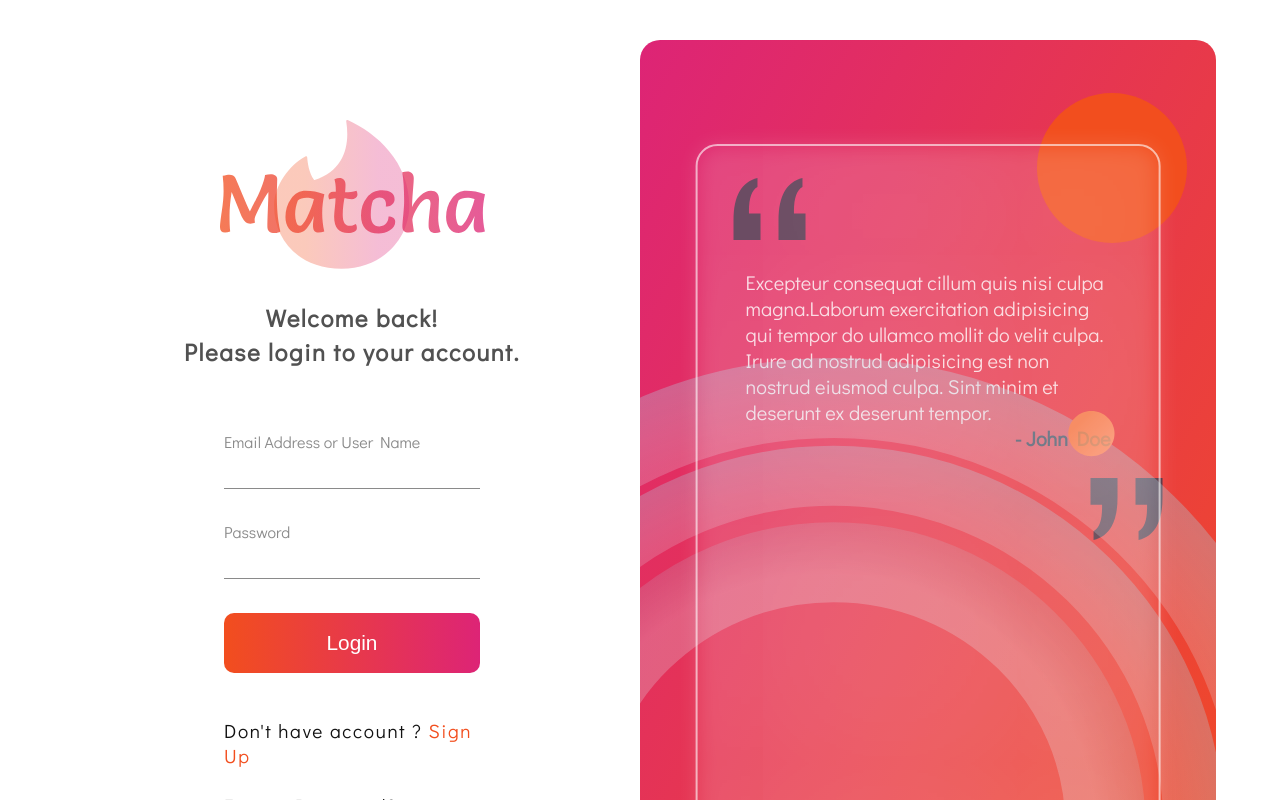
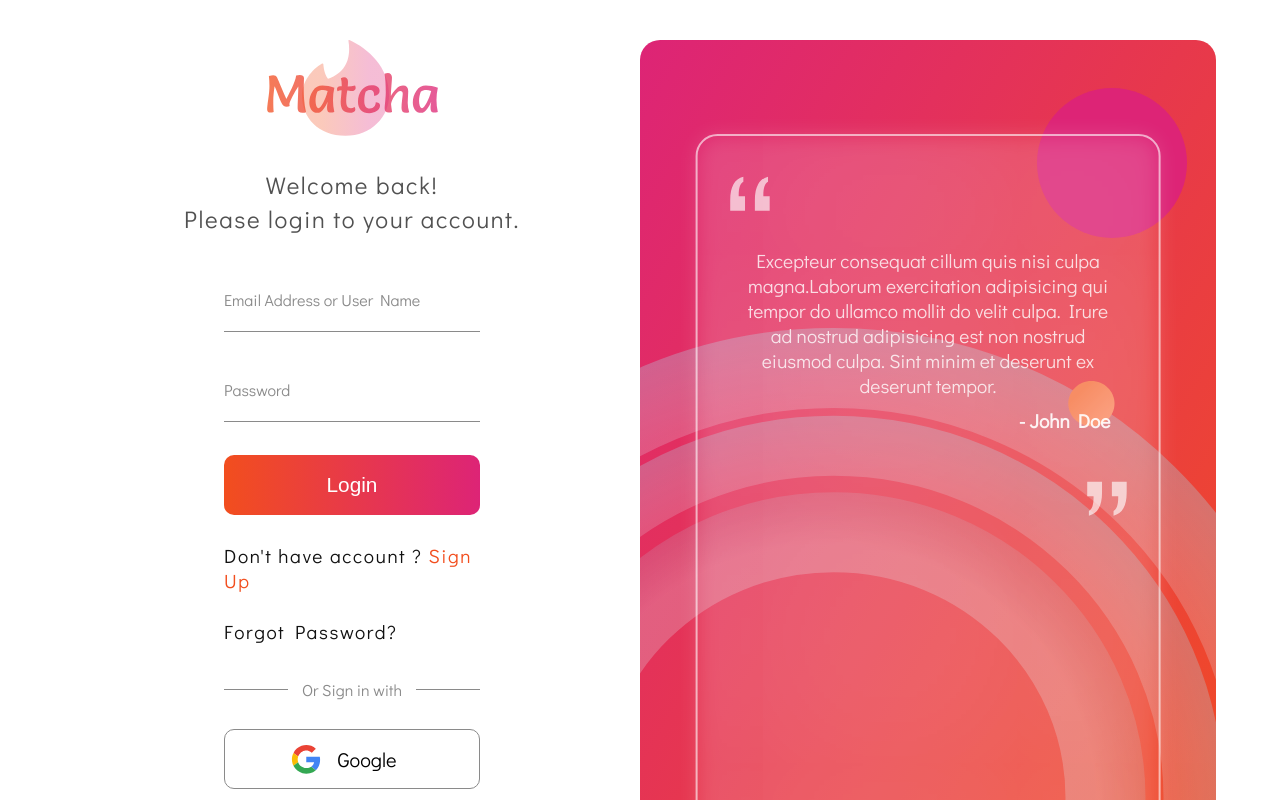
Before and after one commit to yabakhar/matcha, a React (Create React App) app in the folder client/: page / in a window 1280 px wide. Shown: the top 800 px of the page. Built offline with nearby package versions, Linux system fonts and the light colour scheme.

Commit message:
restyle login page

```diff
--- a/client/src/components/forms/LoginForm.style.js
+++ b/client/src/components/forms/LoginForm.style.js
@@ -1,18 +1,20 @@
 import styled from 'styled-components';
+import { FormStyle } from './input.style';
 export const LoginFormStyle = styled.div`
     width: 100%;
     height: 100%;
     display: flex;
     flex-flow: column nowrap;
     align-items: center;
+    justify-content: space-around;
     padding: 2rem;
     h1 {
         width: 100%;
+        flex: 1 1 10%;
         color: ${(props) => props.theme.colors.title};
-        font-whieght: lighter;
+        font-weight: lighter;
         font-size: 1.5rem;
         letter-spacing: 0.1rem;
-        height: 100px;
         line-height: 140%;
         display: flex;
         flex-flow: column wrap;
@@ -22,10 +24,10 @@
 
 export const HelpersStyle = styled.div`
     width: 50%;
+    flex: 1 1 10%;
     display: flex;
     flex-flow: column nowrap;
     align-items: start;
-    margin-top: 2rem;
     p {
         font-size: 1.2rem;
         letter-spacing: 0.1rem;
@@ -44,9 +46,9 @@
     display: flex;
     flex-flow: column nowrap;
     align-items: center;
-
+    justify-content: space-around;
+    flex: 1 1 30%;
     .social {
-        margin-top: 1rem;
         width: 50%;
         height: 50px;
         display: flex;
@@ -58,7 +60,6 @@
             text-align: center;
             width: 50%;
             z-index: 10;
-            /* display: none; */
             background: white;
         }
         position: relative;
@@ -72,9 +73,7 @@
         }
     }
     .google {
-        margin: 1rem 0;
         width: 50%;
-        /* background-color: #4285f4; */
         height: 60px;
         display: flex;
         justify-content: center;
@@ -90,3 +89,8 @@
         }
     }
 `;
+
+export const LoginStyle = styled(FormStyle)`
+    flex: 1 1 40%;
+    padding: 1rem 0;
+`;
--- a/client/src/components/forms/LoginFrom.js
+++ b/client/src/components/forms/LoginFrom.js
@@ -1,10 +1,10 @@
-import { LoginFormStyle, HelpersStyle, FooterStyle } from './LoginForm.style';
 import {
-    FormGroupStyle,
-    FormFieldStyle,
-    FormLabelStyle,
-    FormStyle,
-} from './input.style';
+    LoginFormStyle,
+    HelpersStyle,
+    FooterStyle,
+    LoginStyle,
+} from './LoginForm.style';
+import { FormGroupStyle, FormFieldStyle, FormLabelStyle } from './input.style';
 import useForm from '../../Hooks/useForm';
 import { ReactComponent as Google } from '../../assets/icons/Google.svg';
 
@@ -13,15 +13,13 @@
         console.log('Callback function when form is submitted!');
         console.log('Form Values ', values);
     };
-
-    //Custom hook call
     const { handleChange, values, errors, handleSubmit } = useForm(formLogin);
     return (
         <LoginFormStyle>
             <h1>
                 <span> Welcome back! </span>Please login to your account.
             </h1>
-            <FormStyle onSubmit={handleSubmit}>
+            <LoginStyle onSubmit={handleSubmit}>
                 <FormGroupStyle>
                     <FormFieldStyle
                         type="email"
@@ -44,7 +42,7 @@
                     {/* {errors.password && <h3>{errors.password}</h3>} */}
                 </FormGroupStyle>
                 <input type="submit" value="Login" className="submit" />
-            </FormStyle>
+            </LoginStyle>
             <HelpersStyle>
                 <p>
                     Don't have account ?{' '}
--- a/client/src/components/forms/input.style.js
+++ b/client/src/components/forms/input.style.js
@@ -2,7 +2,6 @@
 export const FormGroupStyle = styled.div`
     height: 80px;
     position: relative;
-    padding: 15px 0 0;
     margin-top: 10px;
     width: 50%;
 `;
--- a/client/src/components/layout/RightSide.style.js
+++ b/client/src/components/layout/RightSide.style.js
@@ -1,11 +1,13 @@
 import styled from 'styled-components';
 export const RightSideStyle = styled.div`
-    /* flex: 0 0 50%; */
-    width: 50%;
+    flex: 1 1 50%;
     height: 100%;
     position: relative;
     border-radius: 20px;
     background: ${(props) => props.theme.background.secondary};
+    display: flex;
+    align-items: center;
+    justify-content: center;
     &::before {
         content: '';
         position: absolute;
@@ -50,16 +52,13 @@
     position: absolute;
     top: 5%;
     right: 5%;
-    background: ${(props) => props.theme.colors.primary};
+    /* background: rgba(255, 255, 255, 0.8); */
+    background: ${(props) => props.theme.colors.secondary};
 `;
 
 export const Content = styled.div`
-    position: absolute;
-    width: 80%;
+    flex: 0 0 80%;
     height: 80%;
-    top: 50%;
-    left: 50%;
-    transform: translate(-50%, -50%);
     display: flex;
     flex-flow: column nowrap;
     padding: 2rem;
@@ -68,38 +67,47 @@
         width: 100%;
         flex: 0 0 50%;
         display: flex;
-        flex-flow: row wrap;
+        flex-flow: column nowrap;
         justify-content: space-around;
         .text {
+            height: 70%;
             padding: 1rem;
-            margin-top: 1.5rem;
+            /* margin-top: 1.5rem; */
             display: flex;
-            flex-flow: column wrap;
+            flex-flow: column nowrap;
             color: rgba(255, 255, 255, 0.8);
-            font_size: 1.5rem;
+            font-size: 1.2rem;
+            p {
+                flex: 0 0 80%;
+                text-align: center;
+                display: flex;
+                align-items: center;
+            }
             strong {
+                font-size: 1.2rem;
                 display: flex;
                 justify-content: flex-end;
-                color: ${(props) => props.theme.colors.tertiary};
+                color: rgba(255, 255, 255, 0.9);
+                font-weight: bold;
             }
         }
         .icone-quote {
             width: 100%;
+            height: 10%;
             position: relative;
             svg {
                 position: absolute;
                 top: 0;
                 left: 0;
-                width: 80px;
+                width: 40px;
+                height: 40px;
                 & > * {
-                    fill: ${(props) => props.theme.colors.tertiary};
-                    width: 100%;
+                    fill: rgba(255, 255, 255, 0.8);
                 }
             }
             &:nth-child(3) {
                 svg {
                     left: 90%;
-                    top: -80%;
                 }
             }
         }
--- a/client/src/globalStyles.js
+++ b/client/src/globalStyles.js
@@ -15,7 +15,7 @@
     height: 100vh;
   }
   input[type='submit'] {
-        margin-top: 2rem;
+        margin-top: 1rem;
         width: 50%;
         height: 60px;
         border: none;
--- a/client/src/views/LoginRegister.js
+++ b/client/src/views/LoginRegister.js
@@ -15,7 +15,7 @@
     return (
         <ContainerStyle>
             <LeftSideStyle>
-                <Logo />
+                <Logo className="logo" />
                 <FromsStyle>
                     {log ? (
                         <Login setLog={setLog} />
--- a/client/src/views/LoginRegister.style.js
+++ b/client/src/views/LoginRegister.style.js
@@ -3,7 +3,7 @@
 export const ContainerStyle = styled.div`
     width: 90%;
     max-width: 1800px;
-    height: 1100px;
+    height: 1000px;
     padding-top: 40px;
     margin: 0 auto;
     display: flex;
@@ -11,7 +11,6 @@
     justify-content: space-around;
     border-radius: 20px;
     overflow: hidden;
-    /* box-shadow: rgba(149, 157, 165, 0.2) 0px 8px 24px; */
 `;
 
 export const LeftSideStyle = styled.div`
@@ -19,24 +18,22 @@
     display: flex;
     flex-flow: column nowrap;
     align-items: center;
-    padding-top: 5rem;
-    /* justify-content: center; */
+    .logo {
+        flex: 1 1 10%;
+    }
 `;
 
 export const FromsStyle = styled.div`
     width: 100%;
-    flex: 1 1 50%;
-    min-height: 800px;
-    /* background-color: tomato; */
+    flex: 1 1 80%;
 `;
 
 export const CopyrightStyle = styled.div`
     color: ${(props) => props.theme.colors.placeholder};
     font-size: 1.2rem;
     letter-spacing: 0.5px;
+    flex: 1 1 10%;
     width: 100%;
-    height: 100px;
     display: flex;
-    align-items: center;
     justify-content: center;
 `;
```
Also changed, not shown: 2 other files (tests, documents, lock files or other folders).
